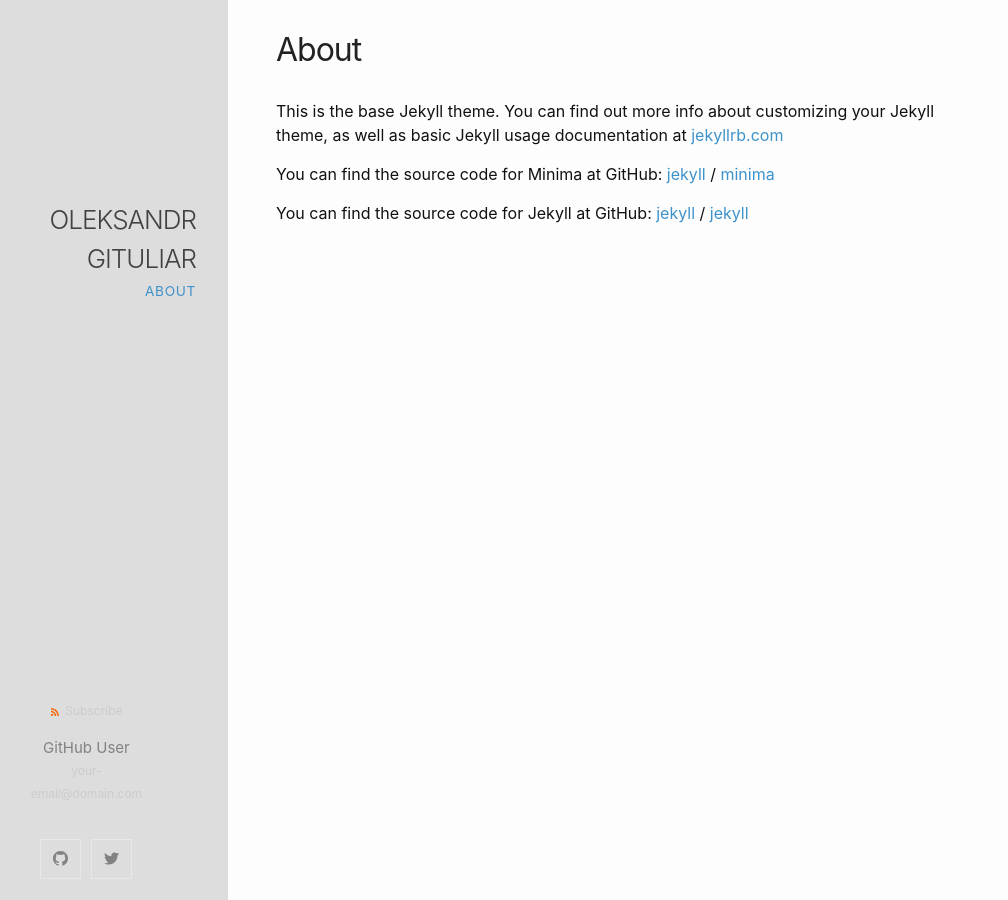
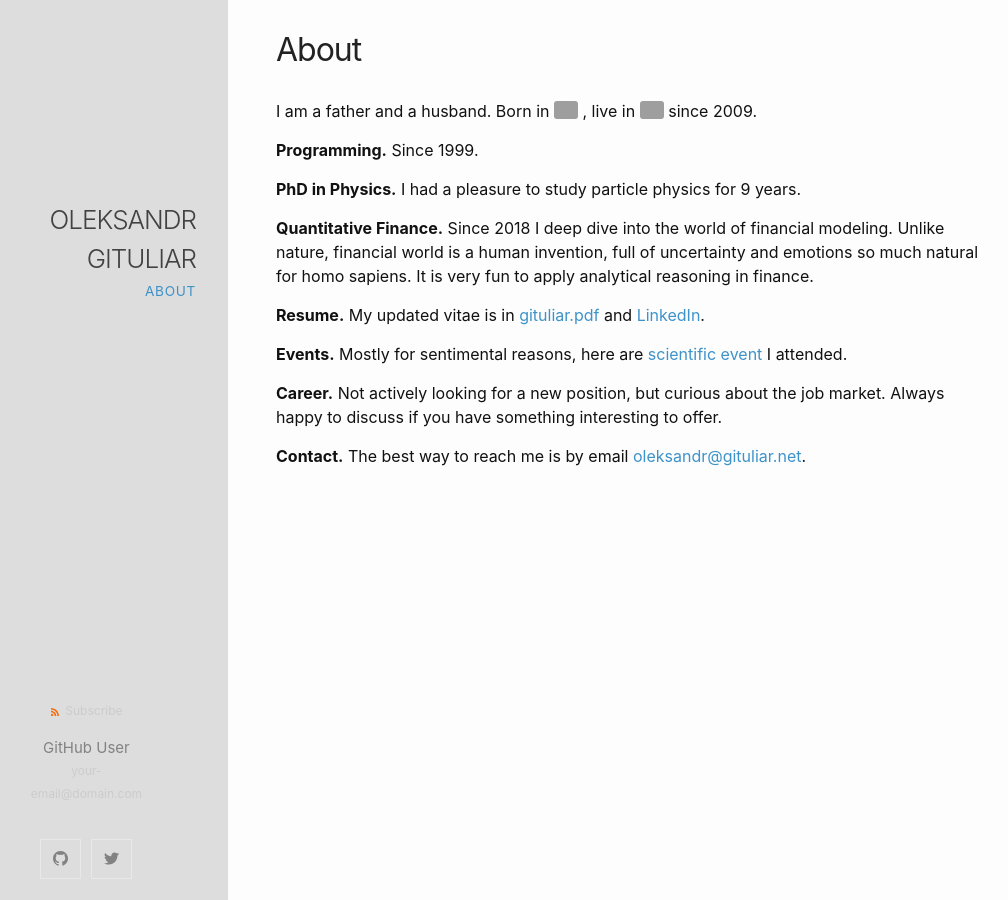
Before and after one commit to gituliar/gituliar.github.io, a Jekyll site: the page built from about.md, in a window 1280 px wide. Shown: the whole page, without its empty margins (22-1030 px from the left). Built offline with Jekyll 4.4.1, drawn with Linux system fonts in a browser that asks for light colours; grey boxes are pictures that could not be loaded.

Commit message:
Update about.md

```diff
--- a/about.md
+++ b/about.md
@@ -1,18 +1,30 @@
 ---
 layout: page
 title: About
-permalink: /about/
+background: '/img/bg-about.jpg'
+permalink: /about
+background: '/img/posts/03.jpg'
 ---
 
-This is the base Jekyll theme. You can find out more info about customizing your Jekyll theme, as well as basic Jekyll usage documentation at [jekyllrb.com](https://jekyllrb.com/)
+I am a father and a husband. Born in
+ <img src="/img/flags/UA.svg" height="18px" style="position: relative; top: -2px; border-radius: 3px;"/>
+, live in
+ <img src="/img/flags/EU.svg" height="18px" style="position: relative; top: -2px; border-radius: 3px;"/>
+ since 2009.
 
-You can find the source code for Minima at GitHub:
-[jekyll][jekyll-organization] /
-[minima](https://github.com/jekyll/minima)
+__Programming.__ Since 1999.
 
-You can find the source code for Jekyll at GitHub:
-[jekyll][jekyll-organization] /
-[jekyll](https://github.com/jekyll/jekyll)
+__PhD in Physics.__ I had a pleasure to study particle physics for 9 years.
 
+__Quantitative Finance.__ Since 2018 I deep dive into the world of financial modeling. Unlike
+nature, financial world is a human invention, full of uncertainty and emotions so much natural for
+homo sapiens. It is very fun to apply analytical reasoning in finance.
 
-[jekyll-organization]: https://github.com/jekyll
+__Resume.__ My updated vitae is in [gituliar.pdf](gituliar.pdf) and [LinkedIn](https://www.linkedin.com/in/gituliar/).
+
+__Events.__ Mostly for sentimental reasons, here are [scientific event](/events) I attended.
+
+__Career.__ Not actively looking for a new position, but curious about the job market. Always happy to discuss
+if you have something interesting to offer.
+
+__Contact.__ The best way to reach me is by email <oleksandr@gituliar.net>.
```
